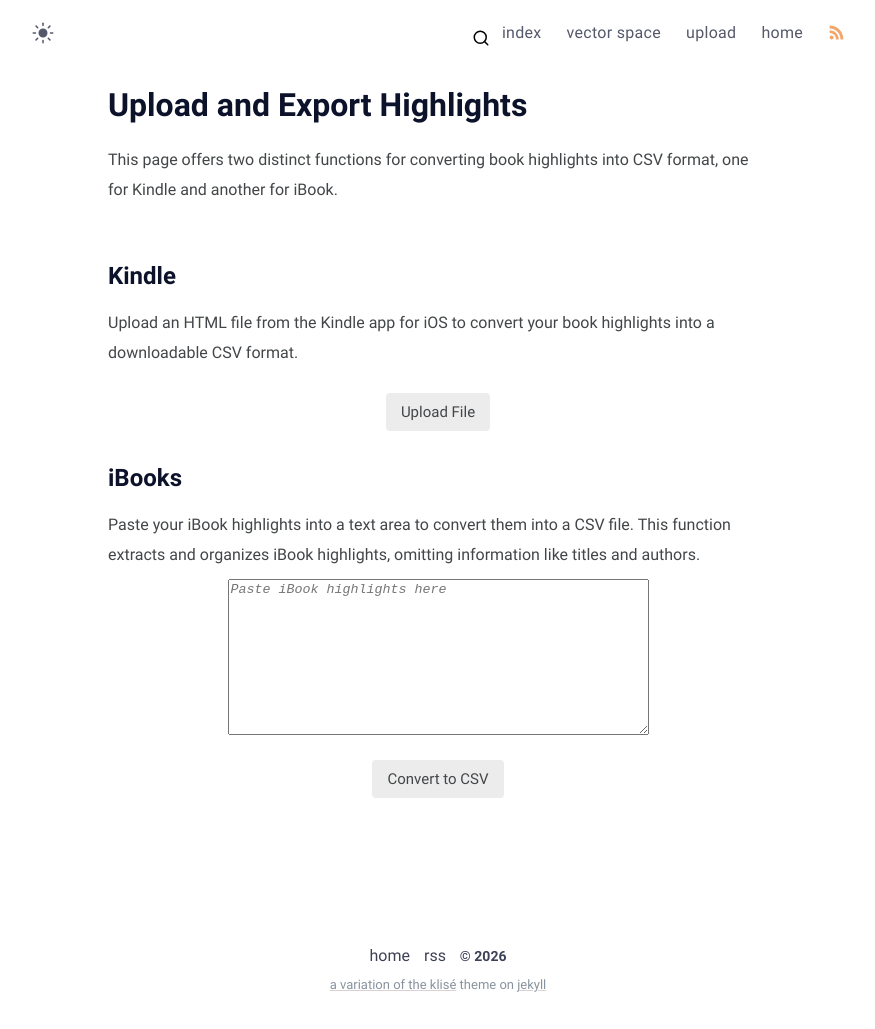
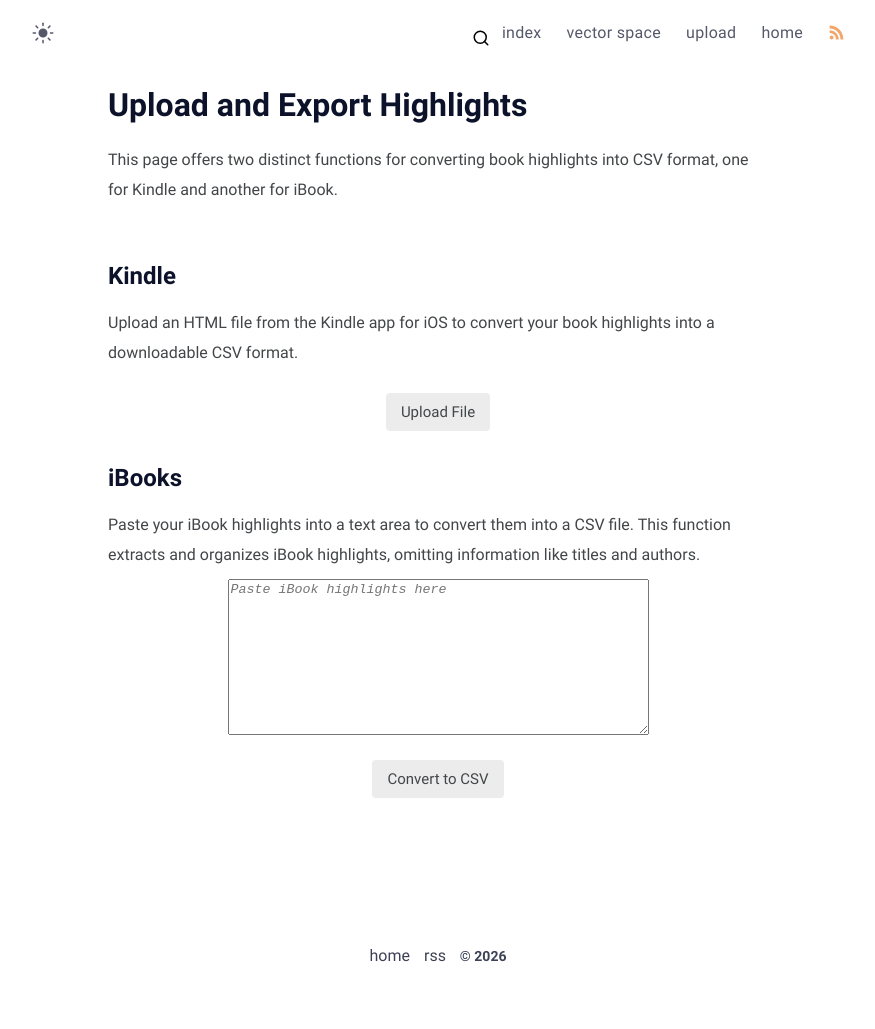
Before and after one commit to Ferryistaken/books, a Jekyll site: the page built from upload.md, in a window 1280 px wide. Shown: the whole page, without its empty margins (202-1077 px from the left). Built offline with Jekyll 4.4.1, drawn with Linux system fonts in a browser that asks for light colours; some web fonts are replaced; after the commit the page ends 1002 px from its top, so only the background shows below that.

Commit message:
Remove Klisé theme attribution and update meta tags
- Removed theme copyright from footer
- Updated app titles from "Jekyll Klise" to "Book Highlights"
- Cleaned up footer to show only copyright and nav links

The site has evolved significantly beyond the original theme.

Co-Authored-By: Claude Sonnet 4.5 <noreply@anthropic.com>

```diff
--- a/_includes/footer.html
+++ b/_includes/footer.html
@@ -3,17 +3,6 @@
   <a class="footer_item" href="https://alessandroferrari.live">home</a>
   <a class="footer_item" href="https://alessandroferrari.live/feed.xml">rss</a>
   <span class="footer_item">&copy; {{ site.time | date: "%Y" }}</span>
-  <small class="footer_theme-copyright">
-    <a
-      href="https://github.com/piharpi/jekyll-klise"
-      target="_blank"
-      rel="noreferrer noopener"
-      >a variation of the klisé</a>
-    theme on
-    <a href="https://jekyllrb.com" target="_blank" rel="noreferrer noopener"
-      >jekyll</a
-    >
-  </small>
 </footer>
 <script src="/assets/js/main.js" defer="defer"></script>
 
--- a/_includes/header-home.html
+++ b/_includes/header-home.html
@@ -161,8 +161,8 @@
     href="/assets/favicons/safari-pinned-tab.svg"
     color="#5bbad5"
   />
-  <meta name="apple-mobile-web-app-title" content="Jekyll Klise" />
-  <meta name="application-name" content="Jekyll Klise" />
+  <meta name="apple-mobile-web-app-title" content="Book Highlights" />
+  <meta name="application-name" content="Book Highlights" />
   <meta name="msapplication-TileColor" content="#da532c" />
   <meta name="theme-color" content="#2c2c2c" />
 
--- a/_includes/header.html
+++ b/_includes/header.html
@@ -172,8 +172,8 @@
     href="/assets/favicons/safari-pinned-tab.svg"
     color="#5bbad5"
   />
-  <meta name="apple-mobile-web-app-title" content="Jekyll Klise" />
-  <meta name="application-name" content="Jekyll Klise" />
+  <meta name="apple-mobile-web-app-title" content="Book Highlights" />
+  <meta name="application-name" content="Book Highlights" />
   <meta name="msapplication-TileColor" content="#da532c" />
   <meta name="theme-color" content="#2c2c2c" />
 
```
